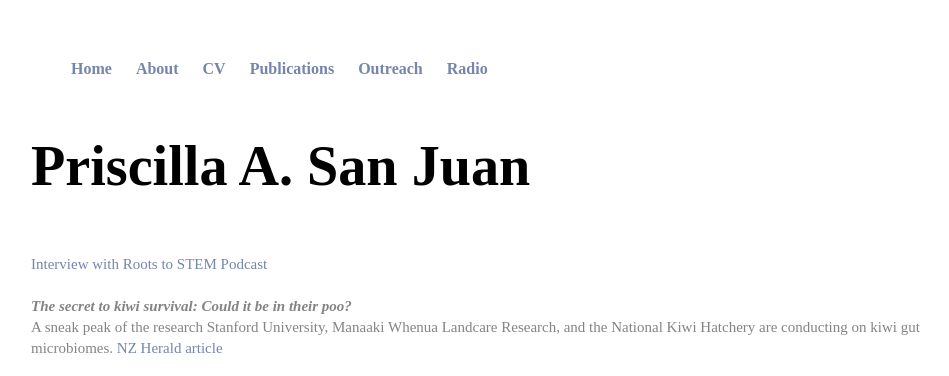
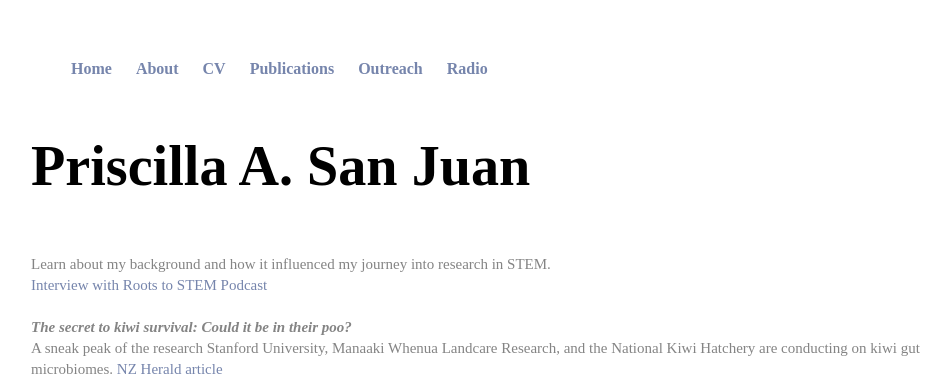
Before and after one commit to psanjuan/psanjuan.github.io, a Jekyll site: the page built from outreach/index.html, in a window 1280 px wide, cut to the strip 0-376 px from the top of the page. Shown: the whole strip, without its empty margins (161-1110 px from the left). Built offline with Jekyll 4.4.1, drawn with Linux system fonts in a browser that asks for light colours.

Commit message:
Update index.html

```diff
--- a/outreach/index.html
+++ b/outreach/index.html
@@ -8,6 +8,7 @@ title: Priscilla A. San Juan, PhD candidate
 
 <div class="post">
 <p style="color:#848484;font-size:15px;">
+  Learn about my background and how it influenced my journey into research in STEM.<br>
   <a href="https://rootstostempodcast.com/podcast/">Interview with Roots to STEM Podcast</a><br><br>
   <i><b>The secret to kiwi survival: Could it be in their poo? </i></b><br>
   A sneak peak of the research Stanford University, Manaaki Whenua Landcare Research, and the National Kiwi Hatchery are conducting on kiwi gut microbiomes.
```
